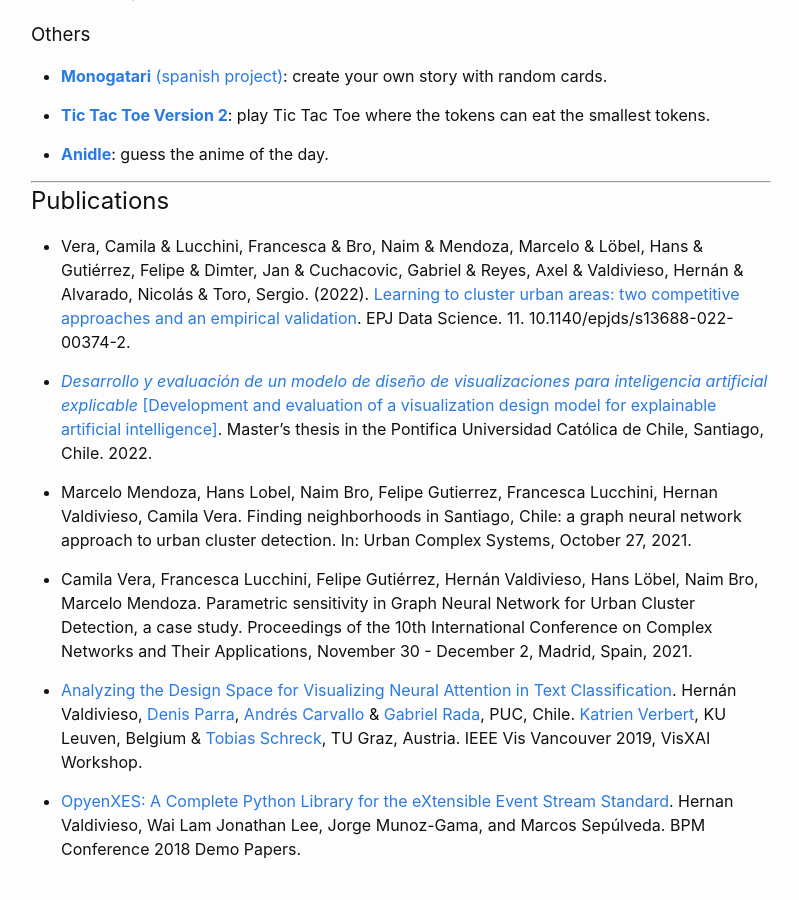
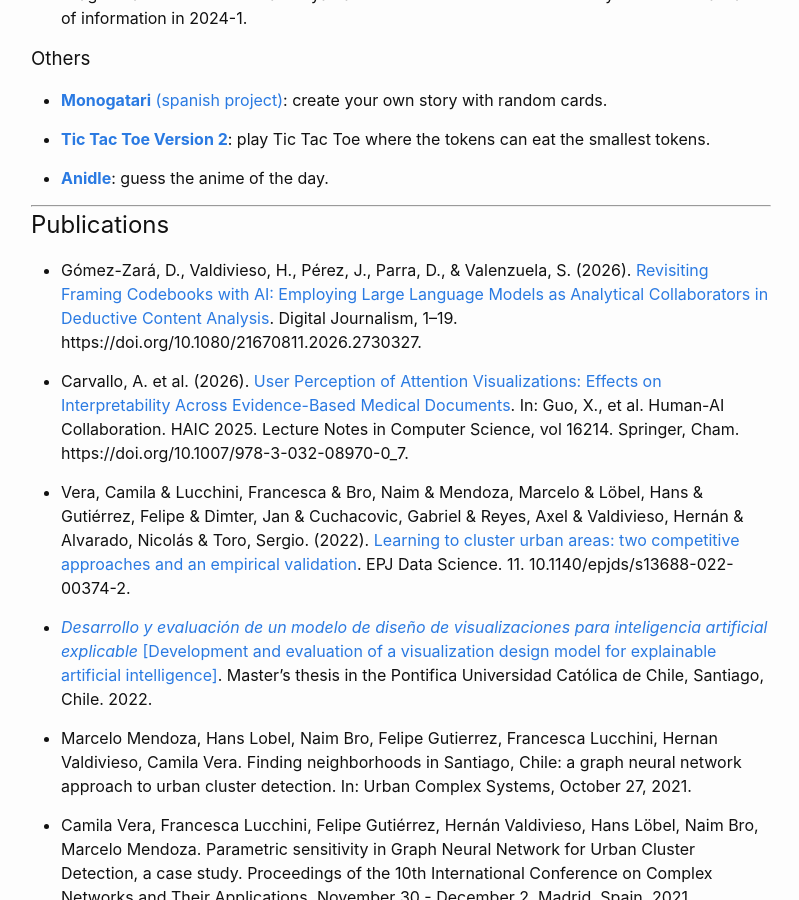
Before and after one commit to Hernan4444/hernan4444.github.io, a Jekyll site: the page built from index.md, in a window 1280 px wide and 900 px high, scrolled down 2506 px. Shown: the whole window, without its empty margins (239-1038 px from the left). Built offline with Jekyll 4.4.1, drawn with Linux system fonts in a browser that asks for light colours; some of the changed text lies outside the part shown.

Commit message:
Update publications and teaching course links
Added new publications and updated course links in the teaching section.

```diff
--- a/index.md
+++ b/index.md
@@ -29,6 +29,7 @@ Information Visualization, Applications of Data Mining, Machine Learning, Web Sc
 --------------
 
 ## Teaching (spanish course)
+- [2026-2 IIC2523: Distributed Systems](https://github.com/IIC2523-UC/Syllabus-2026-2)
 - [2026-2 INF3842: Information Visualization and Visual Analytics](https://github.com/Hernan4444/INF3842-2026-2)
 - [2026-1 IIC2523: Distributed Systems](https://github.com/IIC2523-UC/Syllabus-2026-1)
 - [2025-2 IIC2523: Distributed Systems](https://github.com/IIC2523-UC/Syllabus-2025-2)
@@ -99,6 +100,10 @@ Information Visualization, Applications of Data Mining, Machine Learning, Web Sc
 
 ## Publications
 
+- Gómez-Zará, D., Valdivieso, H., Pérez, J., Parra, D., & Valenzuela, S. (2026). [Revisiting Framing Codebooks with AI: Employing Large Language Models as Analytical Collaborators in Deductive Content Analysis](https://doi.org/10.1080/21670811.2026.2730327). Digital Journalism, 1–19. https://doi.org/10.1080/21670811.2026.2730327.
+
+- Carvallo, A. et al. (2026). [User Perception of Attention Visualizations: Effects on Interpretability Across Evidence-Based Medical Documents](https://doi.org/10.1007/978-3-032-08970-0_7). In: Guo, X., et al. Human-AI Collaboration. HAIC 2025. Lecture Notes in Computer Science, vol 16214. Springer, Cham. https://doi.org/10.1007/978-3-032-08970-0_7.
+
 - Vera, Camila & Lucchini, Francesca & Bro, Naim & Mendoza, Marcelo & Löbel, Hans & Gutiérrez, Felipe & Dimter, Jan & Cuchacovic, Gabriel & Reyes, Axel & Valdivieso, Hernán & Alvarado, Nicolás & Toro, Sergio. (2022). [Learning to cluster urban areas: two competitive approaches and an empirical validation](https://epjdatascience.springeropen.com/articles/10.1140/epjds/s13688-022-00374-2). EPJ Data Science. 11. 10.1140/epjds/s13688-022-00374-2.
 
 - [_Desarrollo y evaluación de un modelo de diseño de visualizaciones para inteligencia artificial explicable_ [Development and evaluation of a visualization design model for explainable artificial intelligence]](https://repositorio.uc.cl/handle/11534/63178). Master's thesis in the Pontifica Universidad Católica de Chile, Santiago, Chile. 2022.
```
